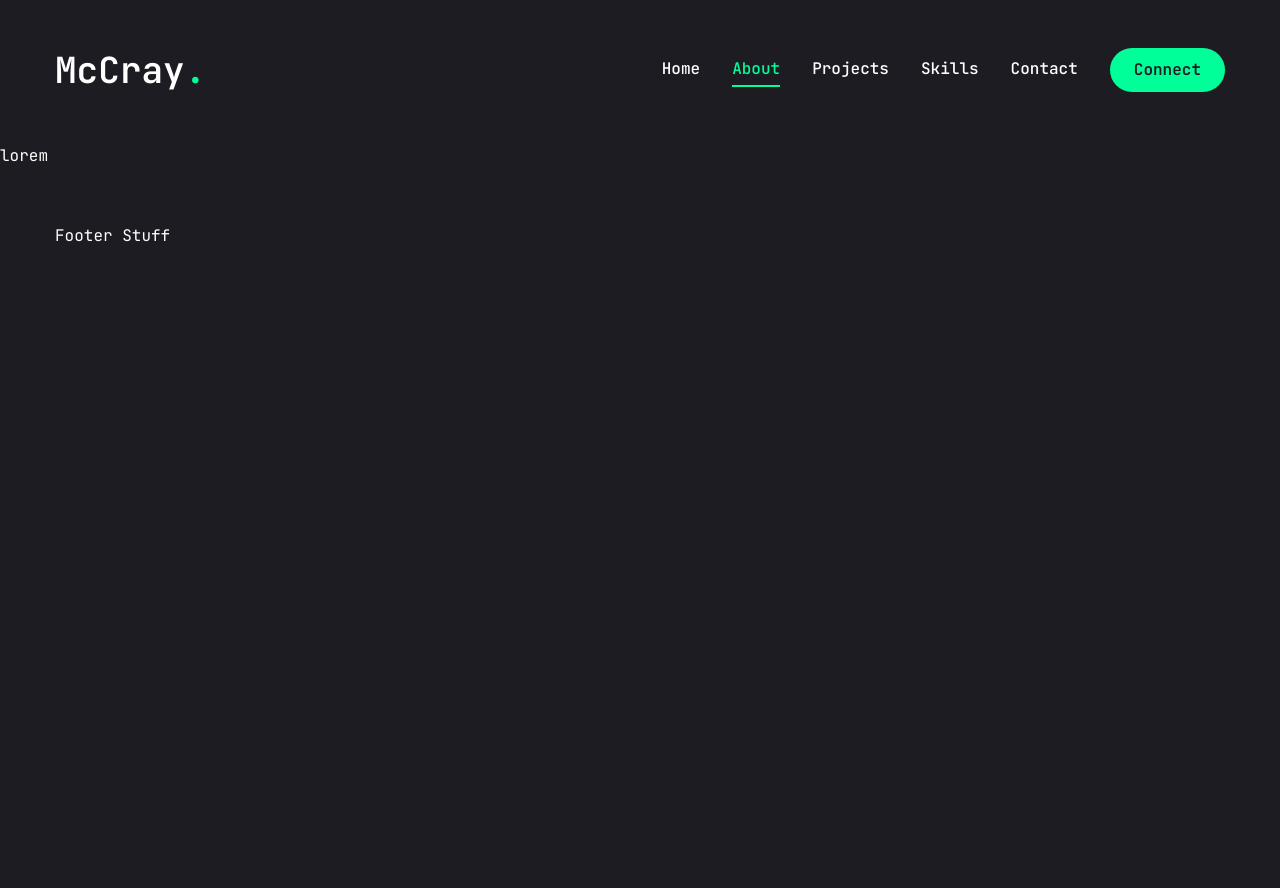
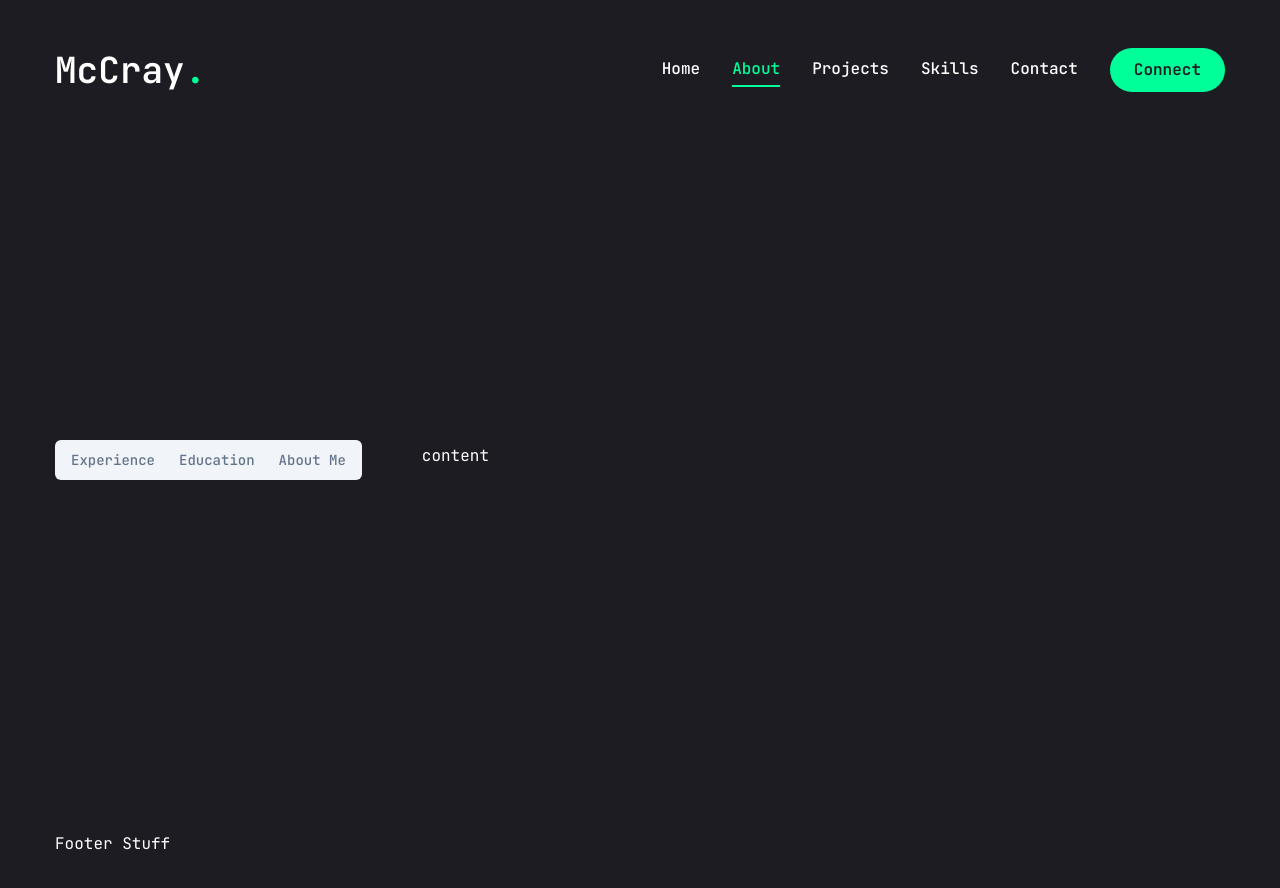
Before and after one commit to mmaustin/mccray-portfolio, a Next.js app in the folder next-portfolio/: page /about in a window 1280 px wide. Shown: the top 888 px of the page. Before the commit the page ends 800 px from the top, so only its background shows below. Built offline with nearby package versions, Linux system fonts and the light colour scheme.

Commit message:
Added initial stylings to motion.div and tabs element in about page

```diff
--- a/next-portfolio/app/about/page.jsx
+++ b/next-portfolio/app/about/page.jsx
@@ -2,6 +2,10 @@
 
 import { MdWorkOutline } from "react-icons/md";
 import { GiGraduateCap } from "react-icons/gi";
+import { TabsList, Tabs, TabsTrigger } from "@/components/ui/tabs";
+import { motion } from "framer-motion";
+import { Tooltip, TooltipContent, TooltipProvider, TooltipTrigger } from "@/components/ui/tooltip";
+import { ScrollArea } from "@/components/ui/scroll-area";
 
 
 const about = {
@@ -79,11 +83,23 @@ const education = {
 };
 
 
-
-
 const About = () => {
   return (
-    <div className="">lorem</div>
+    <motion.div initial={{ opacity: 0 }} animate={{ opacity: 1, transition: { delay: .75, duration: 0.4, ease: "easeIn" } }} className="min-h-[80vh] flex items-center justify-center py-12 lg:py-0">
+      <div className="container mx-auto">
+        <Tabs
+          defaultValue="experience"
+          className="flex flex-col lg:flex-row gap-[60px]"
+        >
+          <TabsList>
+            <TabsTrigger>Experience</TabsTrigger>
+            <TabsTrigger>Education</TabsTrigger>
+            <TabsTrigger>About Me</TabsTrigger>
+          </TabsList>
+          <div className="">content</div>
+        </Tabs>
+      </div>
+    </motion.div>
   )
 }
 export default About;
--- a/next-portfolio/components/MobileNav.jsx
+++ b/next-portfolio/components/MobileNav.jsx
@@ -4,6 +4,7 @@ import Link from "next/link";
 import { usePathname } from "next/navigation";
 import { Sheet, SheetContent, SheetTrigger } from "./ui/sheet";
 import { CiMenuFries } from "react-icons/ci";
+import { Dialog } from "@radix-ui/react-dialog";
 
 const links = [
   {
```
